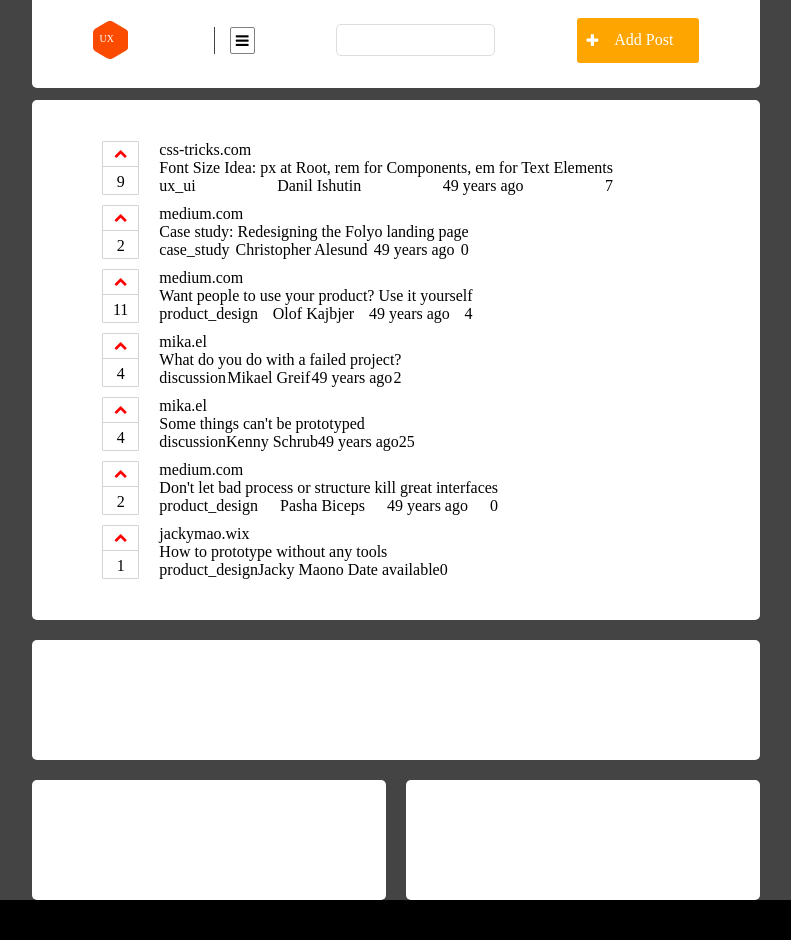
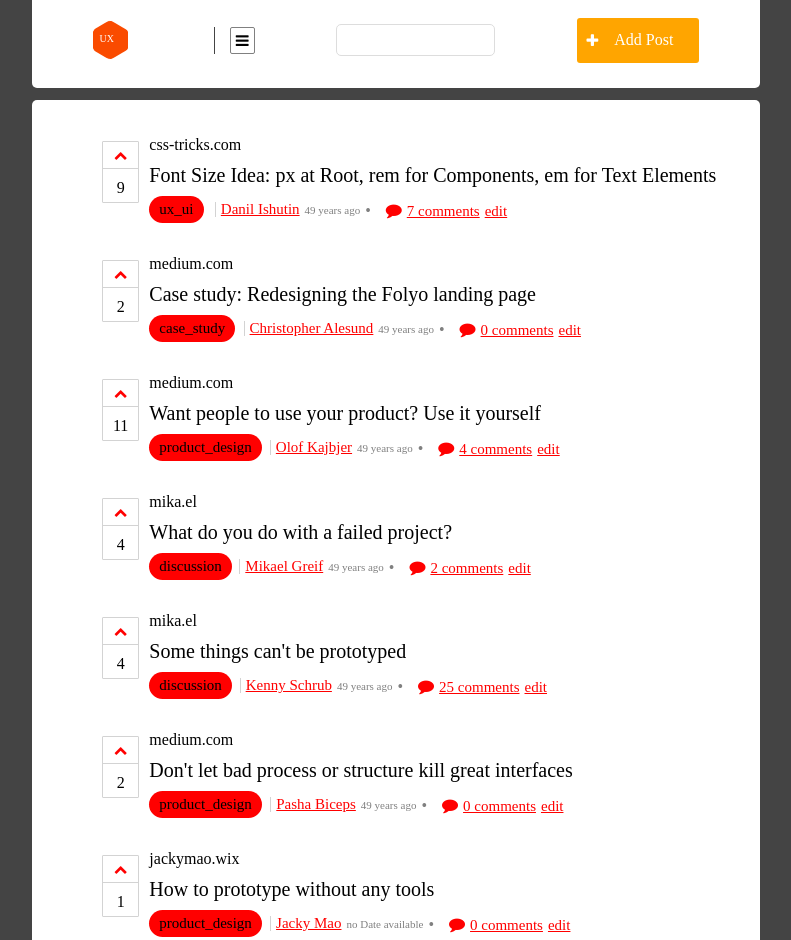
Before and after one commit to GustavoWinter/boitata-test, a plain HTML site: page index.html in a window 1280 px wide. Shown: the top 940 px of the page, without its empty margins (244-1035 px from the left). Before the commit the page ends 900 px from the top, so only its background shows below. Drawn offline with Linux system fonts and the light colour scheme.

Commit message:
( feature ) -> Layout of Posts
Added css to the posts follow.

Still need to change the color according to the category and display the author image

```diff
--- a/index.css
+++ b/index.css
@@ -56,12 +56,6 @@ body {
   background-color: orange;
 }
 
-.tempFooter {
-  display: flex;
-  flex-direction: row;
-  justify-content: space-between;
-}
-
 .searchBar {
   border-radius: 5px;
   height: 20px;
@@ -106,6 +100,7 @@ body {
 .space {
   margin: 40px
 }
+
 
 .wrapper {
   display: grid;
@@ -177,6 +172,7 @@ body {
 }
 
 .vote-container {
+  max-height: 60px;
   border-radius: 1px;
   border: 1px solid lightgrey; /* separet */
   display: flex;
@@ -198,3 +194,78 @@ body {
 .defaultText {
   font-size: 20px;
 }
+
+.body-post-grid {
+  display: grid;
+  grid-template-rows: [site] 1fr [post] 1fr [info] 1fr;
+  grid-template-areas:
+  "site"
+  "post"
+  "info";
+}
+
+.body-site-grid {
+  grid-area: site;
+}
+
+.body-title-grid {
+  grid-area: post;
+  font-size: 20px;
+  margin-bottom: 5px;
+}
+
+.body-footer-grid {
+  grid-area: info;
+  display: flex;
+  flex-direction: row;
+  align-self: end;
+}
+
+.border-padding {
+  border-right: 1px solid lightgrey;
+  padding-right: 2%;
+}
+
+.post-info {
+  display: flex;
+  justify-content: center;
+  align-items: center;
+  height: 15px;
+}
+
+.text-category {
+  border-radius: 25px;
+  padding: 5px 10px;
+  background-color: red;
+  font-size: 15px;
+  text-align: center;
+}
+
+.info-time-text {
+  white-space:nowrap;
+  font-size: 11px;
+  color: grey;
+  padding-left: 5px;
+}
+
+.info-text {
+  white-space:nowrap;
+  font-size: 15px;
+  text-decoration: underline;
+  padding-left: 5px;
+  color: red;
+}
+
+.default-posts-margin {
+  margin-bottom: 35px;
+}
+
+.bullet {
+  color: grey;
+  padding-left: 5px;
+}
+
+.ballon {
+  color: red;
+  padding-left: 15px;
+}
--- a/modules/ListItem.js
+++ b/modules/ListItem.js
@@ -58,7 +58,7 @@ class ListItem {
   initializeComponent() {
     let li = createNode('li')
     li.id = `list-item-${this.id}`
-    li.classList.add('simple-row', 'text')
+    li.classList.add('simple-row', 'text', 'default-posts-margin')
 
     this.voteComponent(li)
     this.bodyComponent(li)
@@ -89,15 +89,17 @@ class ListItem {
         spanTitle = createNode('span'),
         container = createNode('div')
 
-
     spanSite.innerHTML = url
     spanTitle.innerHTML = title
 
-    container.classList.add('simple-column', 'text')
+    const siteContainer = cloneToEncapsulate(container, spanSite, ['body-site-grid']),
+          titleContainer = cloneToEncapsulate(container, spanTitle, ['body-title-grid'])
+
+    container.classList.add('body-post-grid', 'text')
 
     appendAll(container, [
-      spanSite,
-      spanTitle,
+      siteContainer,
+      titleContainer,
       footer,
     ])
     append(parent, container)
@@ -109,21 +111,54 @@ class ListItem {
     let spanCategory = createNode('span'),
         spanName = createNode('span'),
         spanTime = createNode('span'),
-        spanComments = createNode('comments'),
-        container = createNode('div')
+        spanComments = createNode('span'),
+        spanEdit = createNode('span'),
+        container = createNode('div'),
+        spanBullet = createNode('span'),
+        spanBallon = createNode('i')
 
-    container.classList.add('tempFooter', 'text')
+    spanCategory.classList.add('text-category')
+    spanName.classList.add('info-text')
+    spanTime.classList.add('info-time-text')
+    spanComments.classList.add('info-text')
+    spanEdit.classList.add('info-text')
+    spanBullet.classList.add('bullet')
 
+    spanBallon.style.color = 'red'
+    spanBallon.className  = 'fa fa-comment ballon'
+
+    const defaultStyles = [ 'post-info', 'defaultText']
+    const [
+      containerCategory,
+      containerName,
+      containerTime,
+      containerComments,
+    ] = cloneAndEncapsulateAll(
+      container,
+      [ spanCategory, spanName, spanTime, spanComments ],
+      [
+        [ ...defaultStyles, 'border-padding' ],
+        [ ...defaultStyles ],
+        [ ...defaultStyles ],
+      ]
+    )
+
+    container.classList.add('body-footer-grid', 'text')
     spanCategory.innerHTML = category
     spanName.innerHTML = author
     spanTime.innerHTML = normalizeDate(createdAt)
-    spanComments.innerHTML = comments
+    spanComments.innerHTML = `${comments} comments`
+    spanEdit.innerHTML = 'edit'
+    spanBullet.innerHTML = '&bull;'
 
+    append(containerComments, spanEdit)
     appendAll(container, [
-      spanCategory,
-      spanName,
-      spanTime,
-      spanComments
+      containerCategory,
+      containerName,
+      containerTime,
+      spanBullet,
+      spanBallon,
+      containerComments,
     ])
 
     return container
```
